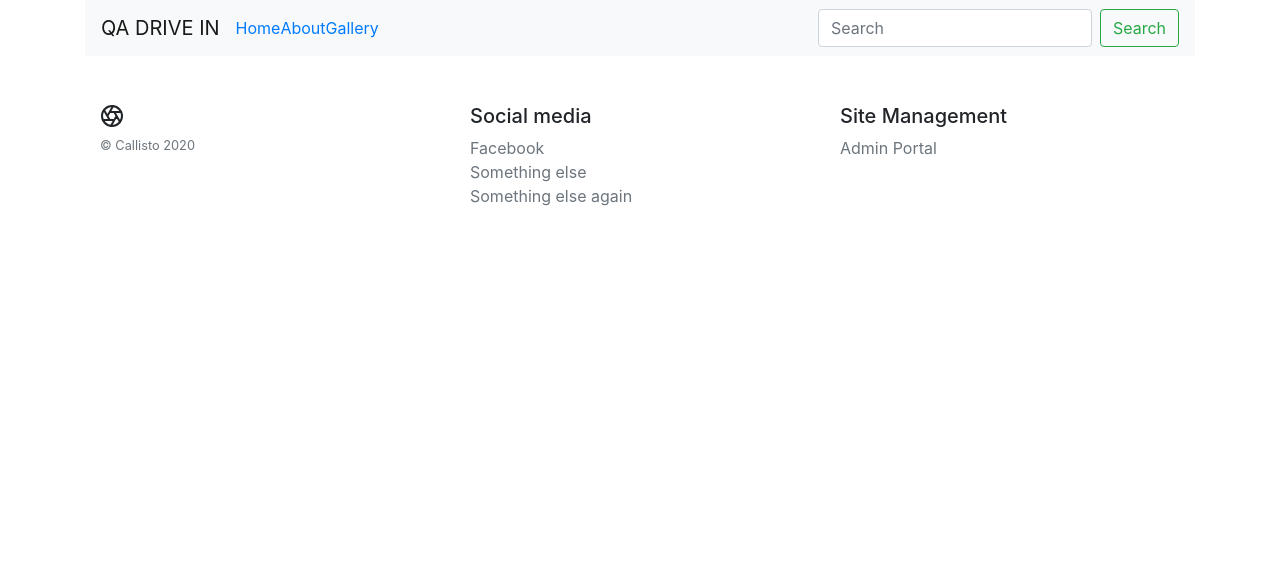
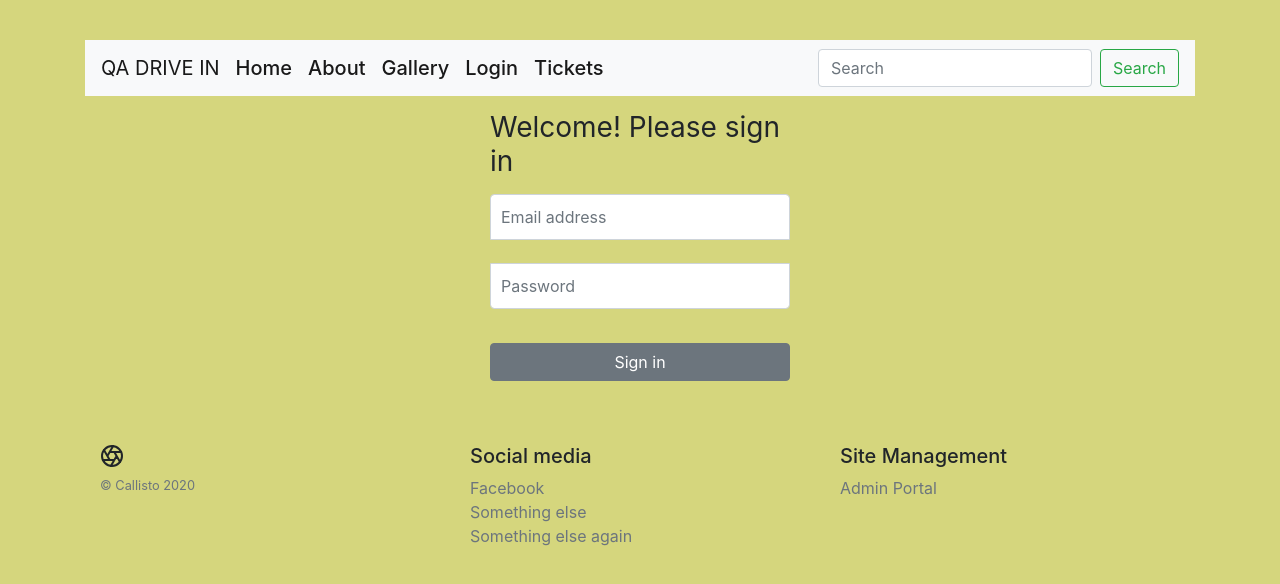
Before and after one commit to CYoung5560/Final_projectFE, a React (Create React App) app in the folder frontend/: page /login in a window 1280 px wide. Shown: the top 584 px of the page. Built offline with nearby package versions, Linux system fonts and the light colour scheme.

Commit message:
SK - Added signin.css;

```diff
--- a/frontend/src/LoginPage.js
+++ b/frontend/src/LoginPage.js
@@ -1,30 +1,56 @@
 import React from "react";
 import "./App.css";
-//import axios from 'axios';
+import "./signin.css";
 
 export default class Login extends React.Component {
-
   render() {
     return (
       <div>
-        Welcome to the login Page
-        <form class="form-signin" method="GET" >
+            <form class="form-signin">
+              <h1 class="h3 mb-3 font-weight-normal">
+                Welcome! Please sign in
+              </h1>
+              <label for="email" class="sr-only">
+                Email address
+              </label>
+              <input
+                type="email"
+                name="username"
+                id="customerEmail"
+                class="form-control"
+                placeholder="Email address"
+                required
+                autofocus
+              ></input>
+              <br></br>
+              <label for="password" class="sr-only">
+                Password
+              </label>
+              <input
+                type="password"
+                name="userpwd"
+                id="customerPassword"
+                class="form-control"
+                placeholder="Password"
+                required
+              ></input>
+              {/* <div class="checkbox mb-3">
+          <label>
+            <input type="checkbox" value="remember-me">Remember me</input>
+          </label>
+        </div> */}
+              <br></br>
+              <button
+                class="btn btn-md btn-secondary btn-block"
+                type="submit"
+                onclick="/"
+              >
+                Sign in
+              </button>
+            </form>
 
-        <h1 class="h3 mb-3 font-weight-normal">Welcome! Please sign in</h1>
-        <label for="email" class="sr-only">Email address</label>
-        <input type="email" name="username" id="customerEmail" class="form-control" placeholder="Email address" required autofocus>
-        <br>
-        <label for="password" class="sr-only">Password</label>
-        <input type="password" name="userpwd" id="customerPassword" class="form-control" placeholder="Password" required>
-        <div class="checkbox mb-3">
-          <label>
-            <input type="checkbox" value="remember-me"> Remember me
-          </label>
-        </div>
-        <button class="btn btn-md btn-secondary btn-block" type="submit" onclick="getCustomerData(this.form)">Sign in</button>
-        <p class="mt-5 mb-3 text-muted">&copy; SFG 2020</p>
-      </form>
+
       </div>
-    )
+    );
   }
 }
--- a/frontend/src/Navbar.js
+++ b/frontend/src/Navbar.js
@@ -2,6 +2,7 @@ import React from "react";
 import "./App.css";
 import {BrowserRouter,Switch,Route,Link } from "react-router-dom";
 import Gallery from './GalleryPage';
+import Login from './LoginPage';
 
 function HomePage(){
   return <h1> Home Page </h1>
@@ -13,6 +14,9 @@ function AboutusPage(){
 
 function GalleryPage(){
   return <Gallery/>
+}
+function LoginPage(){
+  return <Login/>
 }
 
 function TicketPage(){
@@ -44,13 +48,19 @@ export default class Navbar extends React.Component {
         <div class="collapse navbar-collapse" id="navbarSupportedContent">
           <ul class="navbar-nav mr-auto">
             <li class="nav-item active">
-            <Link to="/">Home</Link>
+              <Link to="/"><span class="navbar-brand mb-0 h1">Home</span></Link>
             </li>
             <li class="nav-item">
-            <Link to="/about">About</Link>
+              <Link to="/about"><span class="navbar-brand mb-0 h1">About</span></Link>
             </li>
             <li class="nav-item">
-            <Link to="/gallery">Gallery</Link>
+              <Link to="/gallery"><span class="navbar-brand mb-0 h1">Gallery</span></Link>
+            </li>
+            <li class="nav-item">
+              <Link to="/login"><span class="navbar-brand mb-0 h1">Login</span></Link>
+            </li>
+            <li class="nav-item">
+              <Link to="/tickets"><span class="navbar-brand mb-0 h1">Tickets</span></Link>
             </li>
           </ul>
           <form class="form-inline my-2 my-lg-0">
@@ -70,6 +80,7 @@ export default class Navbar extends React.Component {
           <Route exact path="/" component={HomePage} />
           <Route exact path="/about/" component={AboutusPage} />
           <Route exact path="/gallery/" component={GalleryPage} />
+          <Route exact path="/login/" component={LoginPage} />
           <Route exact path="/tickets/" component={TicketPage} />
         </Switch>
       </BrowserRouter>
--- /dev/null
+++ b/frontend/src/signin.css
@@ -0,0 +1,44 @@
+html,
+body {
+  height: 100%;
+  width: 100%;
+}
+
+body {
+  display: -ms-flexbox;
+  -ms-flex-align: center;
+  align-items: center;
+  padding-top: 40px;
+  padding-bottom: 40px;
+  background-color: #d5d67d;
+}
+
+.form-signin {
+  width: 100%;
+  max-width: 330px;
+  padding: 15px;
+  margin: auto;
+}
+.form-signin .checkbox {
+  font-weight: 400;
+}
+.form-signin .form-control {
+  position: relative;
+  box-sizing: border-box;
+  height: auto;
+  padding: 10px;
+  font-size: 16px;
+}
+.form-signin .form-control:focus {
+  z-index: 2;
+}
+.form-signin input[type="email"] {
+  margin-bottom: -1px;
+  border-bottom-right-radius: 0;
+  border-bottom-left-radius: 0;
+}
+.form-signin input[type="password"] {
+  margin-bottom: 10px;
+  border-top-left-radius: 0;
+  border-top-right-radius: 0;
+}
```
